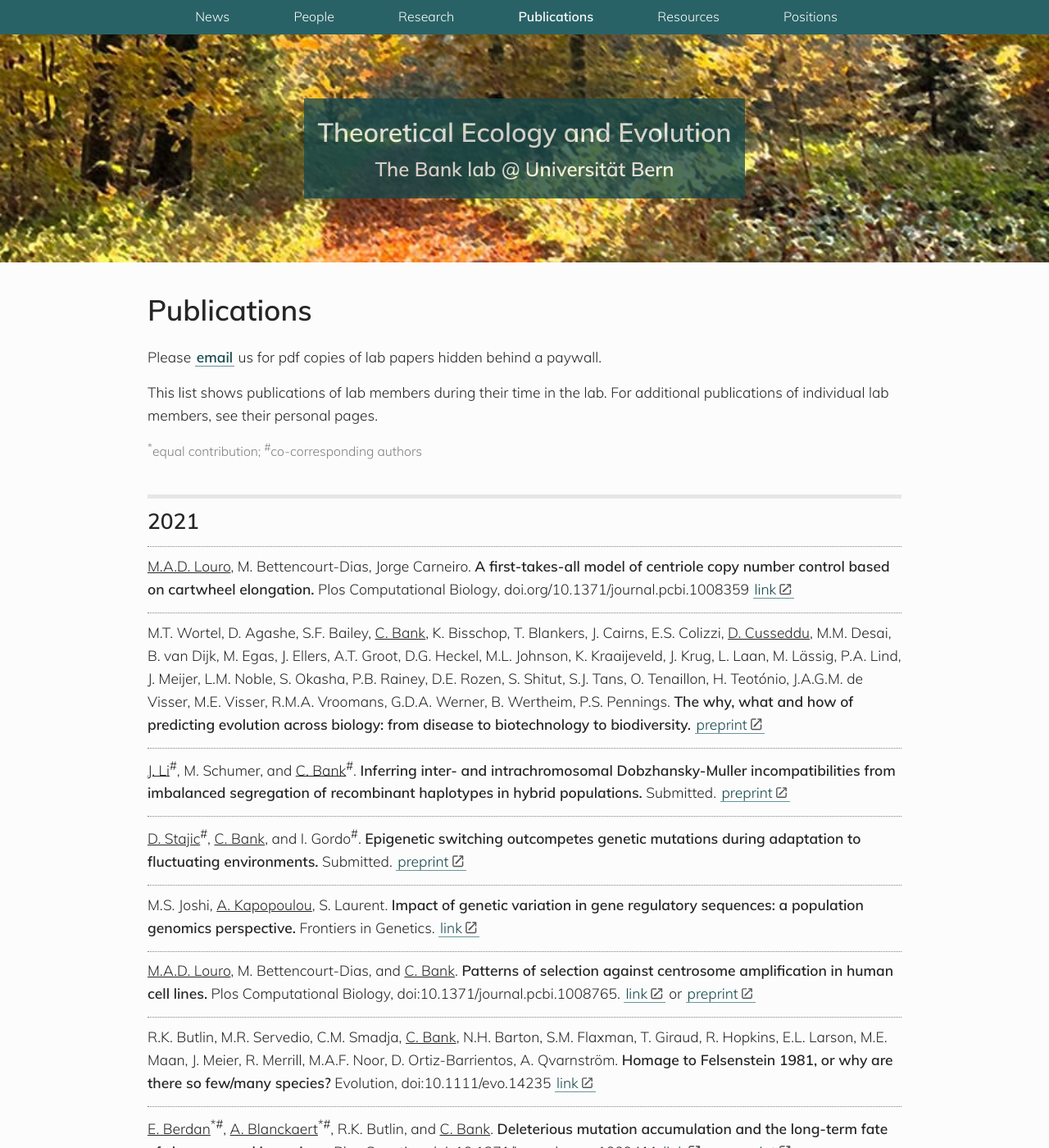
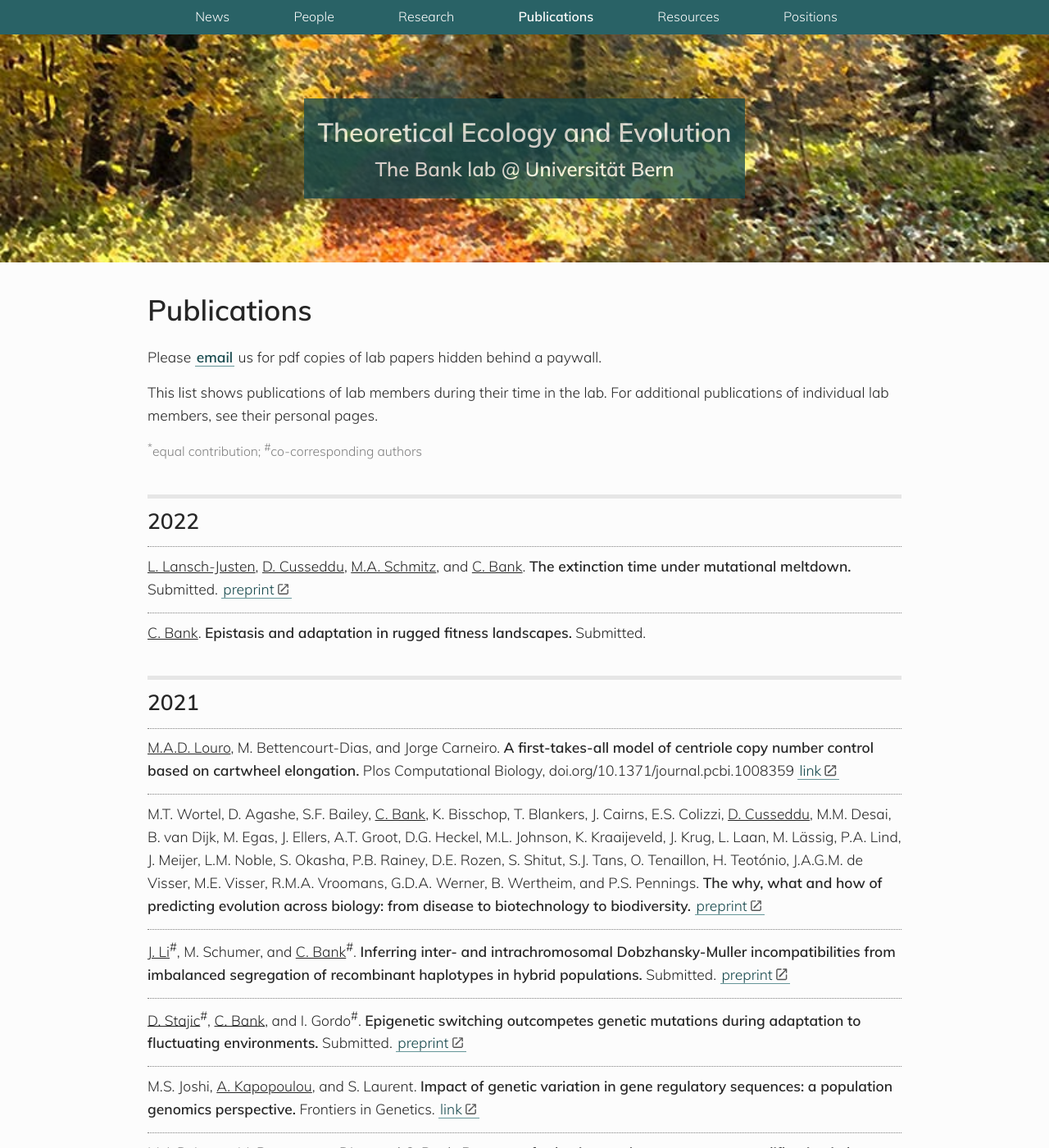
Before and after one commit to banklab/banklab.github.io, a Jekyll site: the page built from publications.md, in a window 1280 px wide and 1400 px high. Shown: the whole window at 82% size. Built offline with Jekyll 4.4.1, drawn with Linux system fonts in a browser that asks for light colours; some web fonts are replaced.

Commit message:
Updated publications

```diff
--- a/publications.md
+++ b/publications.md
@@ -19,17 +19,21 @@
 https://kramdown.gettalong.org/syntax.html#html-blocks
 {:/comment}
 
+## 2022
+<u>L. Lansch-Justen</u>, <u>D. Cusseddu</u>, <u>M.A. Schmitz</u>, and  <u>C. Bank</u>. **The extinction time under mutational meltdown.** Submitted. [preprint](https://www.biorxiv.org/content/10.1101/2022.02.01.478601)
+
+<u>C. Bank</u>. **Epistasis and adaptation in rugged fitness landscapes.** Submitted.
 
 ## 2021
-<u>M.A.D. Louro</u>, M. Bettencourt-Dias, Jorge Carneiro. **A first-takes-all model of centriole copy number control based on cartwheel elongation.** Plos Computational Biology, doi.org/10.1371/journal.pcbi.1008359 [link](https://journals.plos.org/ploscompbiol/article?id=10.1371/journal.pcbi.1008359)
+<u>M.A.D. Louro</u>, M. Bettencourt-Dias, and Jorge Carneiro. **A first-takes-all model of centriole copy number control based on cartwheel elongation.** Plos Computational Biology, doi.org/10.1371/journal.pcbi.1008359 [link](https://journals.plos.org/ploscompbiol/article?id=10.1371/journal.pcbi.1008359)
 
-M.T. Wortel, D. Agashe, S.F. Bailey, <u>C. Bank</u>, K. Bisschop, T. Blankers, J. Cairns, E.S. Colizzi, <u>D. Cusseddu</u>, M.M. Desai, B. van Dijk, M. Egas, J. Ellers, A.T. Groot, D.G. Heckel, M.L. Johnson, K. Kraaijeveld, J. Krug, L. Laan, M. Lässig, P.A. Lind, J. Meijer, L.M. Noble, S. Okasha, P.B. Rainey, D.E. Rozen, S. Shitut, S.J. Tans, O. Tenaillon, H. Teotónio, J.A.G.M. de Visser, M.E. Visser, R.M.A. Vroomans, G.D.A. Werner, B. Wertheim, P.S. Pennings. **The why, what and how of predicting evolution across biology: from disease to biotechnology to biodiversity.** [preprint](https://ecoevorxiv.org/4u3mg/)
+M.T. Wortel, D. Agashe, S.F. Bailey, <u>C. Bank</u>, K. Bisschop, T. Blankers, J. Cairns, E.S. Colizzi, <u>D. Cusseddu</u>, M.M. Desai, B. van Dijk, M. Egas, J. Ellers, A.T. Groot, D.G. Heckel, M.L. Johnson, K. Kraaijeveld, J. Krug, L. Laan, M. Lässig, P.A. Lind, J. Meijer, L.M. Noble, S. Okasha, P.B. Rainey, D.E. Rozen, S. Shitut, S.J. Tans, O. Tenaillon, H. Teotónio, J.A.G.M. de Visser, M.E. Visser, R.M.A. Vroomans, G.D.A. Werner, B. Wertheim, and P.S. Pennings. **The why, what and how of predicting evolution across biology: from disease to biotechnology to biodiversity.** [preprint](https://ecoevorxiv.org/4u3mg/)
 
 <u>J. Li</u><sup>#</sup>, M. Schumer, and <u>C. Bank</u><sup>#</sup>. **Inferring inter- and intrachromosomal Dobzhansky-Muller incompatibilities from imbalanced segregation of recombinant haplotypes in hybrid populations.** Submitted. [preprint](https://www.biorxiv.org/content/10.1101/2021.08.04.454891v1)
 
 <u>D. Stajic</u><sup>#</sup>, <u>C. Bank</u>, and I. Gordo<sup>#</sup>. **Epigenetic switching outcompetes genetic mutations during adaptation to fluctuating environments.** Submitted. [preprint](https://www.biorxiv.org/content/10.1101/2021.03.11.434930v1.abstract)
 
-M.S. Joshi, <u>A. Kapopoulou</u>, S. Laurent. **Impact of genetic variation in gene regulatory sequences: a population genomics perspective.** Frontiers in Genetics. [link](https://doi.org/10.3389/fgene.2021.660899)
+M.S. Joshi, <u>A. Kapopoulou</u>, and S. Laurent. **Impact of genetic variation in gene regulatory sequences: a population genomics perspective.** Frontiers in Genetics. [link](https://doi.org/10.3389/fgene.2021.660899)
 
 <u>M.A.D. Louro</u>, M. Bettencourt-Dias, and <u>C. Bank</u>. **Patterns of selection against centrosome amplification in human cell lines.** Plos Computational Biology, doi:10.1371/journal.pcbi.1008765. [link](https://journals.plos.org/ploscompbiol/article?id=10.1371/journal.pcbi.1008765) or [preprint](https://doi.org/10.1101/2020.01.24.918615)
 
```
